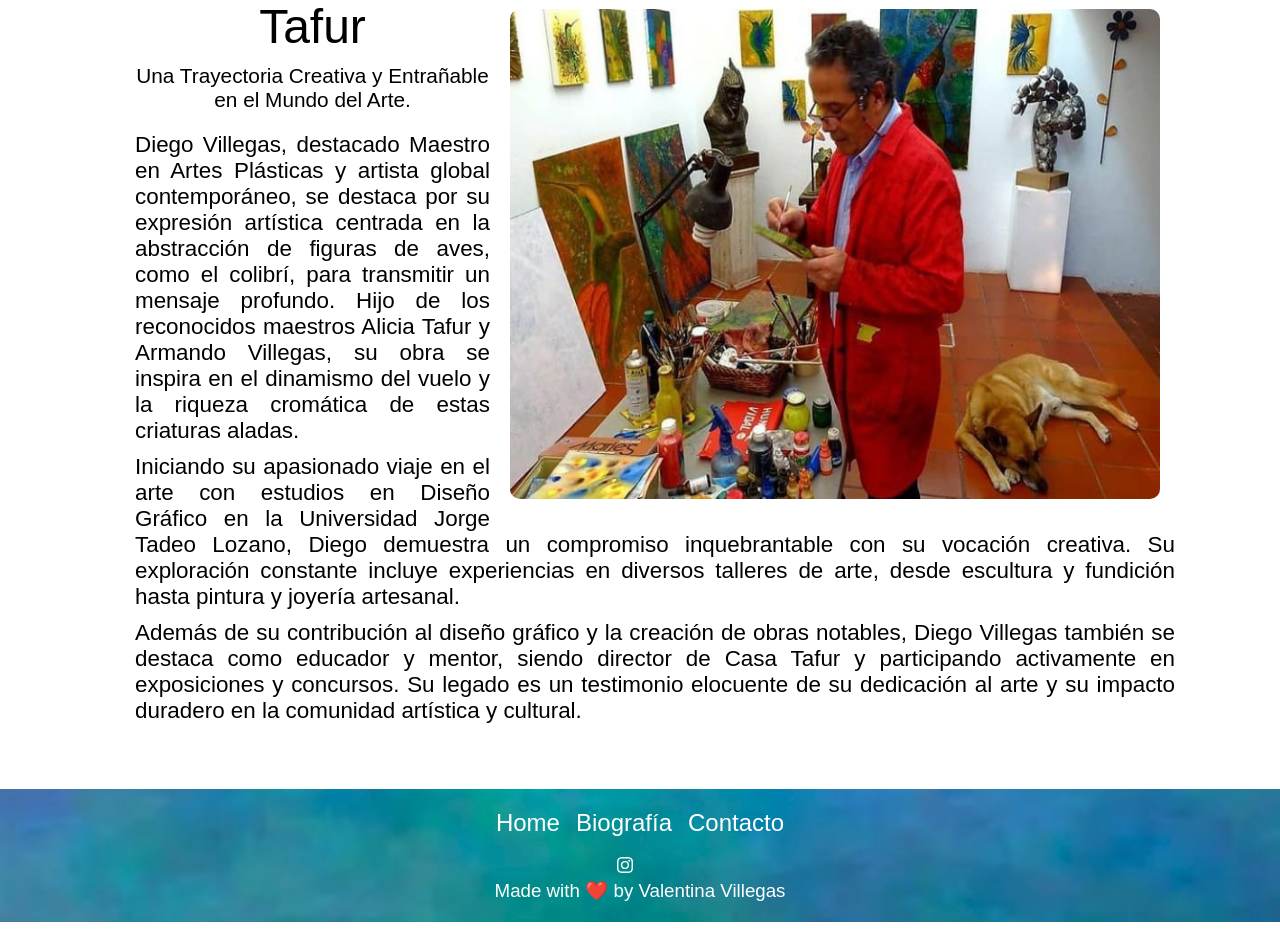
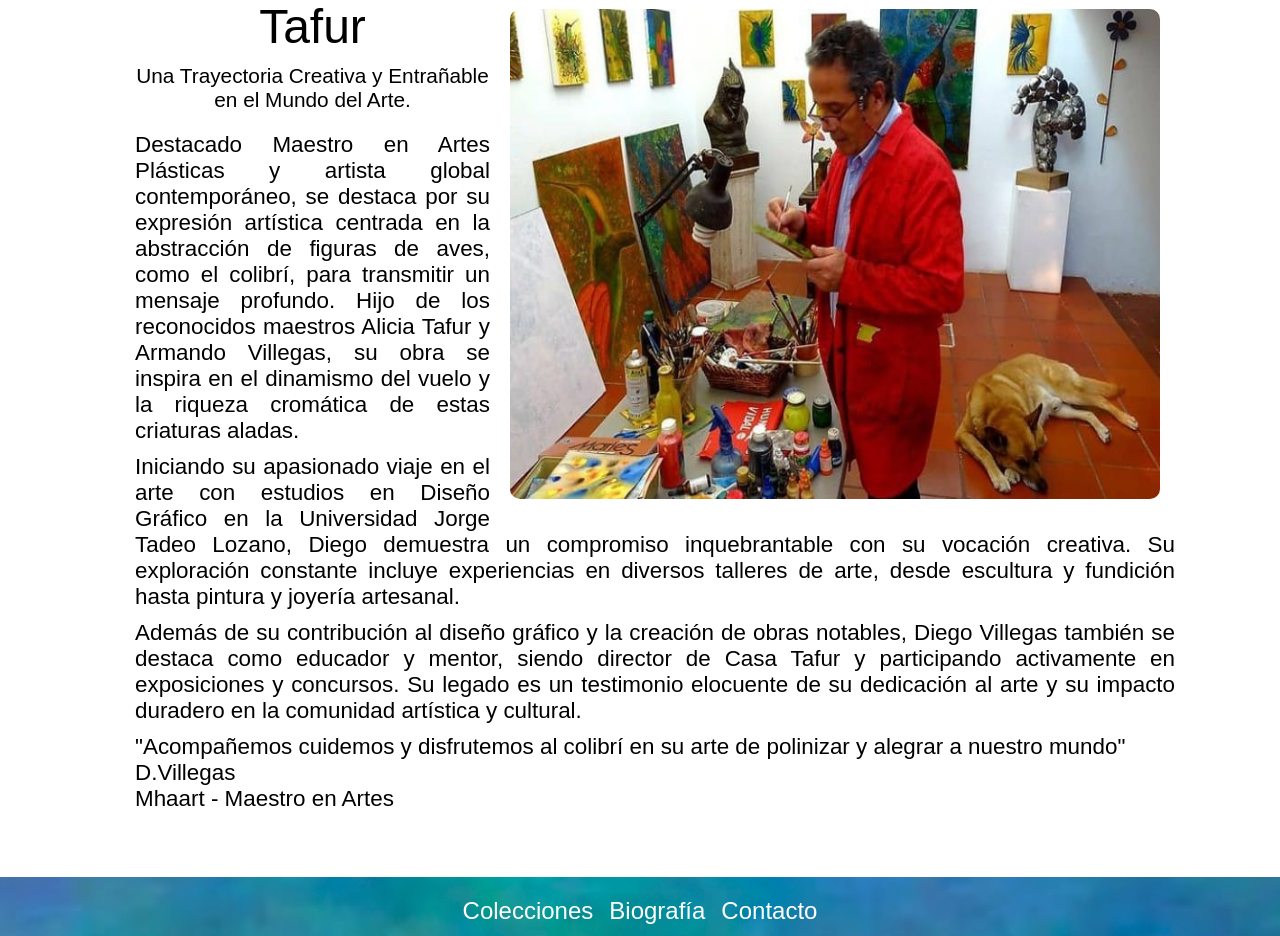
Before and after one commit to valentinavillegasc/Galeria-D.Villegas, a React (Create React App) app: page /biografia in a window 1280 px wide. Shown: the part 203-1139 px from the top of the page. Built offline with nearby package versions, Linux system fonts and the light colour scheme; some icons are missing.

Commit message:
detalles

```diff
--- a/src/components/BurgerNav.jsx
+++ b/src/components/BurgerNav.jsx
@@ -7,7 +7,7 @@ export default function BurgerNav() {
       <ul className={style.linkList}>
         <li>
           <Link to="/home" className={style.link}>
-            Home
+            Colecciones
           </Link>
         </li>
         <li>
--- a/src/components/Footer.jsx
+++ b/src/components/Footer.jsx
@@ -9,7 +9,7 @@ export default function Footer() {
     <footer className={style.footer}>
       <div>
         <Link to="/home" className={style.button}>
-          Home
+          Colecciones
         </Link>
         <Link to="/biografia" className={style.button}>
           Biografía
--- a/src/components/NavBar.jsx
+++ b/src/components/NavBar.jsx
@@ -21,7 +21,7 @@ export default function NavBar() {
           menuVisible ? style.showMenu : style.hideMenu
         }`}>
         <Link to="/home" className={style.button}>
-          Home
+          Colecciones
         </Link>
         <Link to="/biografia" className={style.button}>
           Biografía
--- a/src/views/Biografia.jsx
+++ b/src/views/Biografia.jsx
@@ -20,11 +20,11 @@ export default function Biografia() {
 
           <div className={style.textoParteDerecha}>
             <p>
-              Diego Villegas, destacado Maestro en Artes Plásticas y artista
-              global contemporáneo, se destaca por su expresión artística
-              centrada en la abstracción de figuras de aves, como el colibrí,
-              para transmitir un mensaje profundo. Hijo de los reconocidos
-              maestros Alicia Tafur y Armando Villegas, su obra se inspira en el
+              Destacado Maestro en Artes Plásticas y artista global
+              contemporáneo, se destaca por su expresión artística centrada en
+              la abstracción de figuras de aves, como el colibrí, para
+              transmitir un mensaje profundo. Hijo de los reconocidos maestros
+              Alicia Tafur y Armando Villegas, su obra se inspira en el
               dinamismo del vuelo y la riqueza cromática de estas criaturas
               aladas.
             </p>
@@ -43,6 +43,11 @@ export default function Biografia() {
               de su dedicación al arte y su impacto duradero en la comunidad
               artística y cultural.
             </p>
+            <p>
+              "Acompañemos cuidemos y disfrutemos al colibrí en su arte de
+              polinizar y alegrar a nuestro mundo" <br /> D.Villegas <br />
+              Mhaart - Maestro en Artes
+            </p>
           </div>
         </div>
       </div>
--- a/src/views/Landing.jsx
+++ b/src/views/Landing.jsx
@@ -12,7 +12,7 @@ export default function Landing() {
             <button className={style.button}>Biografía</button>
           </Link>
           <Link to="/home">
-            <button className={style.button}>Exposición </button>
+            <button className={style.button}>Colecciones </button>
           </Link>
         </div>
       </div>
```
